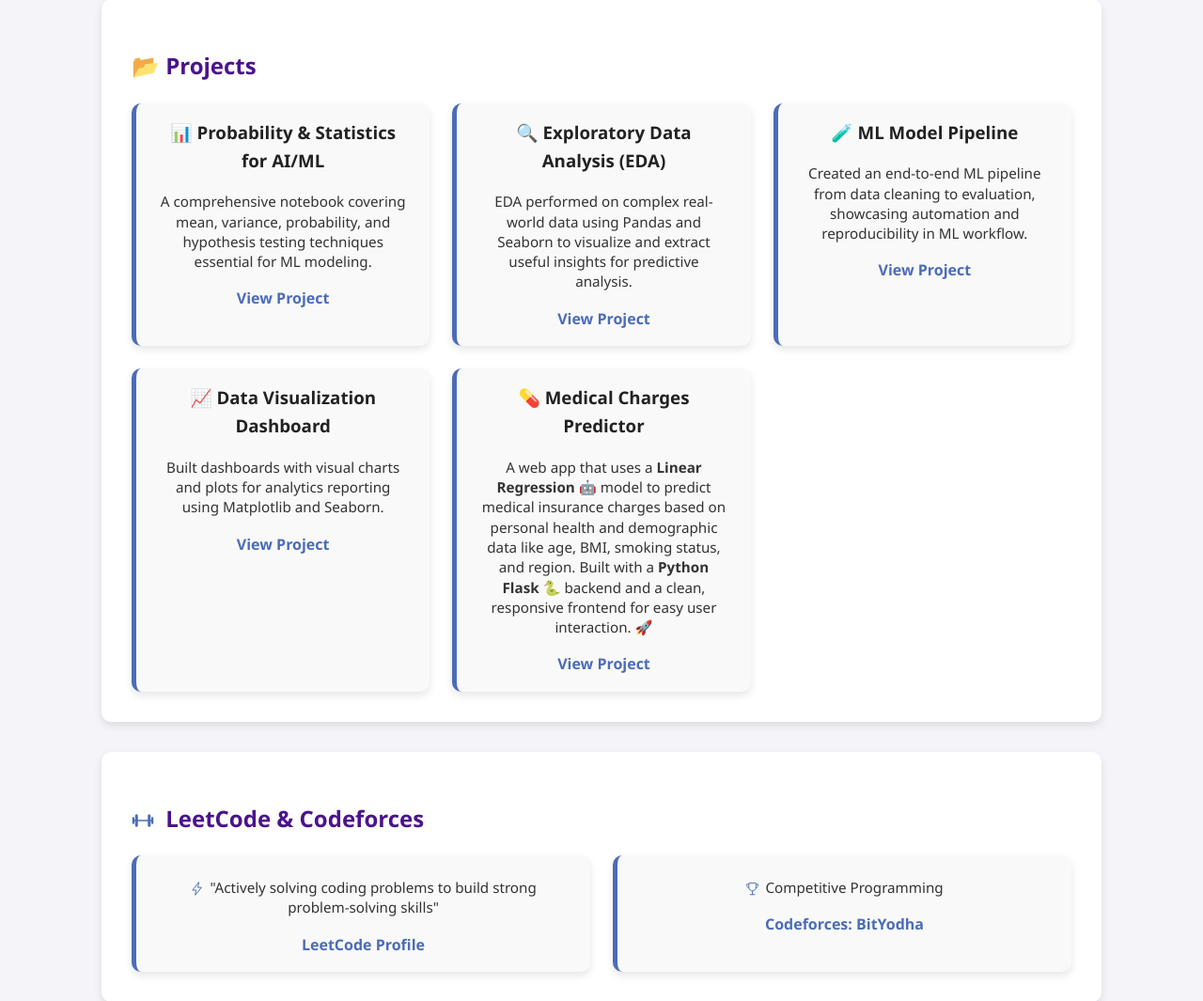
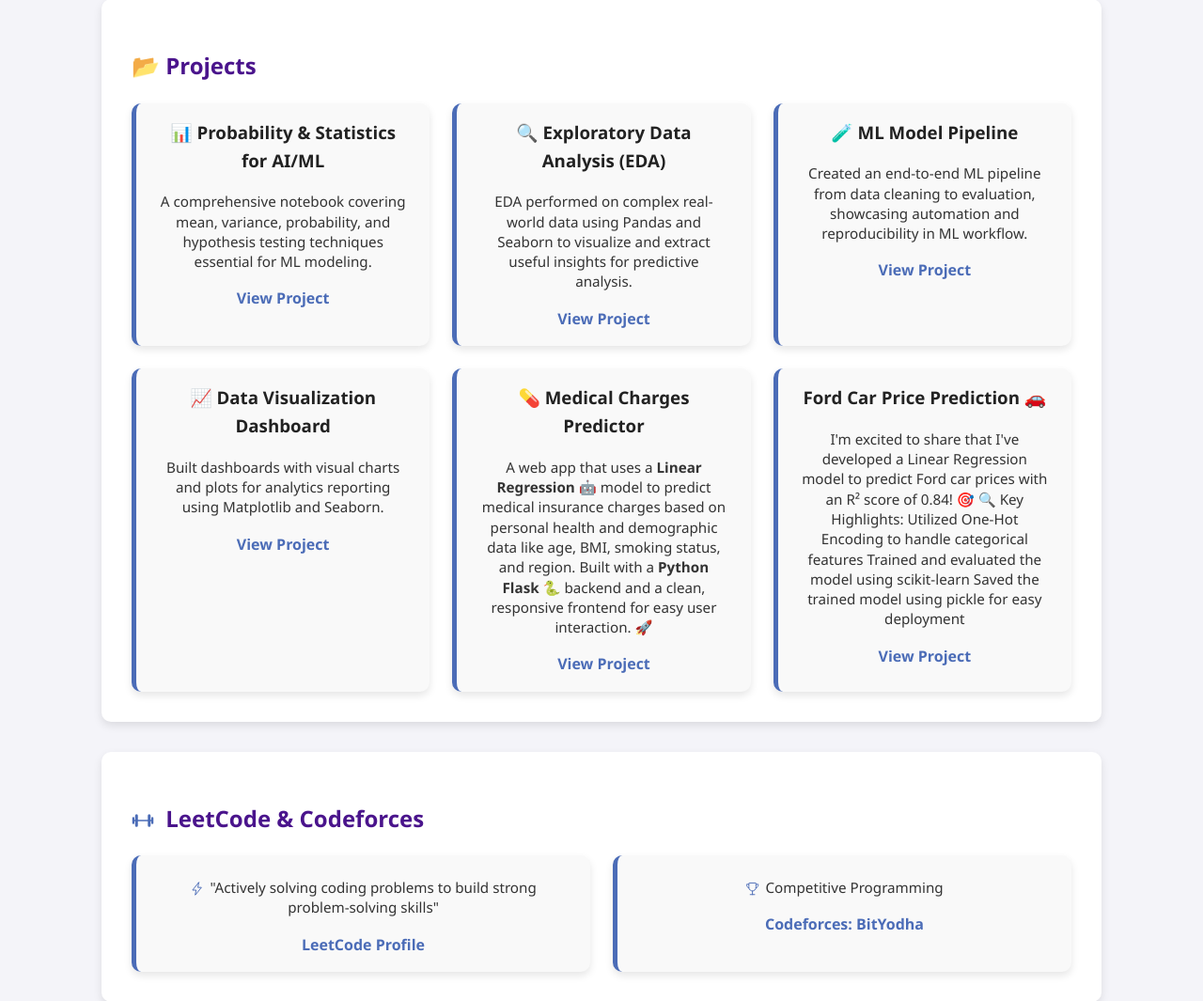
Before and after one commit to himanshu231204/himanshu-portfolio, a Flask app: page / in a window 1280 px wide. Shown: the part 1141-2206 px from the top of the page at 94% size. Run offline with Flask 3, Linux system fonts and the light colour scheme.

Commit message:
project add:Ford Car Price Prediction

```diff
--- a/templates/index.html
+++ b/templates/index.html
@@ -110,6 +110,22 @@
                 <a href="https://github.com/himanshu231204/Medical-Charges-Predictor/tree/main" target="_blank" rel="noopener noreferrer">View Project</a>
             </div>
 
+            <div class="project-card">
+                <h3>Ford Car Price Prediction 🚗</h3>
+                <p>
+                    I'm excited to share that I've developed a Linear Regression model to predict Ford car prices with an R² score of 0.84! 🎯
+
+                    🔍 Key Highlights:
+
+                    Utilized One-Hot Encoding to handle categorical features
+
+                    Trained and evaluated the model using scikit-learn
+
+                    Saved the trained model using pickle for easy deployment
+                </p>
+                <a href="https://github.com/himanshu231204/Ford-Car-Price-Prediction" target="_blank" rel="noopener noreferrer">View Project</a>
+            </div>
+
         </div>
     </section>
 
@@ -175,7 +191,6 @@
 
 
 
-
 <!-- CHANGE: Added JS for sidebar toggle and smooth close on click -->
 <script>
     const sidebar = document.getElementById('sidebar');
```
